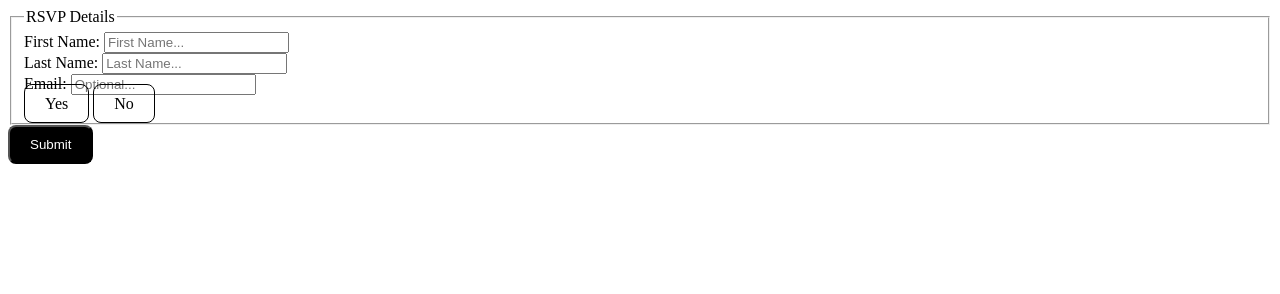
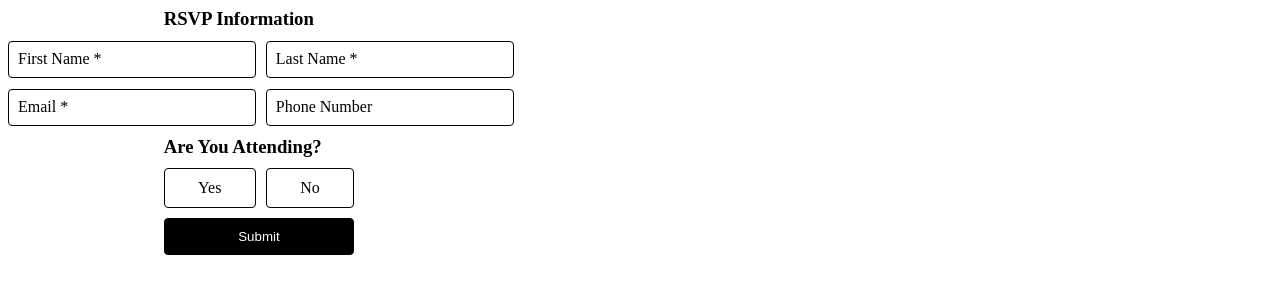
Before and after one commit to Zach-Shim/a-z-wedding.github.io, a plain HTML site: page app/rsvp.html in a window 1280 px wide. Drawn offline with Linux system fonts and the light colour scheme.

Commit message:
Improve form design.

```diff
--- a/app/rsvp.html
+++ b/app/rsvp.html
@@ -9,34 +9,28 @@
 </head>
 
 <body>
-    <form action="" method="POST">
-        <fieldset class="">
-            <legend>RSVP Details</legend>
+    <form action="" method="POST" class="grid wp-40 rsvp-container">
+        <h3 class="rsvp-heading m-0">RSVP Information</h3>
+        <input type="text" id="first-name" name="first_name" maxlength="15" required class="first-input"/>
+        <label for="first-name" class="first-input"><span>First Name</span> <span>*</span></label>
 
-            <div>
-                <label for="first-name">First Name:</label>
-                <input type="text" id="first-name" name="first_name" placeholder="First Name..." required/>
-            </div>
+        <input type="text" id="last-name" name="last_name" maxlength="15" required class="last-input"/>
+        <label for="last-name" class="last-input"><span>Last Name</span> <span>*</span></label>
 
-            <div>
-                <label for="last-name">Last Name:</label>
-                <input type="text" id="last-name" name="last_name" placeholder="Last Name..." required/>
-            </div>
+        <input type="email" id="email" name="email" class="email-input"/>
+        <label for="email" class="email-input"><span>Email</span> <span>*</span></label>
 
-            <div>
-                <label for="email">Email:</label>
-                <input type="email" id="email" name="email" placeholder="Optional..."/>
-            </div>
+        <input type="tel" id="phone" name="phone" class="phone-input"/>
+        <label for="phone" class="phone-input">Phone Number</label>
 
-            <div>
-                <input type="radio" id="yes" name="rsvp-choice" value="yes"/>
-                <label for="yes" class="px-20 py-10 br-med border-black">Yes</label>
+        <h3 class="attending-heading m-0">Are You Attending?</h3>
+        <input type="radio" id="yes" name="rsvp-choice" value="yes" class="checkbox-input-yes"/>
+        <label for="yes" class="checkbox-input-yes py-10 br-sm border-black">Yes</label>
 
-                <input type="radio" id="no" name="rsvp-choice" value="no"/>
-                <label for="no" class="px-20 py-10 br-med border-black">No</label>
-            </div>
-        </fieldset>
-        <button type="submit" class="bg-black color-white px-20 py-10 br-med bc-black">Submit</button>
+        <input type="radio" id="no" name="rsvp-choice" value="no" class="checkbox-input-no"/>
+        <label for="no" class="checkbox-input-no py-10 br-sm border-black">No</label>
+
+        <button type="submit" class="submit-button bg-black color-white px-20 py-10 br-sm border-black">Submit</button>
     </form>
 </body>
 
--- a/public/styles/common/common.css
+++ b/public/styles/common/common.css
@@ -1,4 +1,3 @@
-@import url("../forms.css");
 @import url("border.css");
 @import url("colors.css");
 @import url("flex.css");
--- a/public/styles/pages/rsvp.css
+++ b/public/styles/pages/rsvp.css
@@ -1,18 +1,42 @@
-input[type="radio"] {
-	display: none;
+/* RSVP Form  Grid */
+.rsvp-container
+{
+	grid-template: repeat(6, 1fr) / repeat(6, max(100px, 1fr));
+	gap: 10px;
 }
 
-input[type="radio"]:checked + label {
-	background-color: #00008b;
-	color: white;
+/* RSVP Form Children */
+.rsvp-container > input
+{
+	align-self: center;
+	padding: 10px;
+	border: thin solid black;
+	border-radius: 4px;
+	transition: border-color 1s ease-out 0.10s;
 }
 
-input[type="radio"] + label {
-	cursor: pointer;
-}
+.rsvp-container > label { align-self: center; padding: 10px; }
+.rsvp-container > input:hover { border-color: #3498db; }
+.rsvp-container > label:hover { cursor: text;}
+.rsvp-container > label:focus-within { font-size: 1px; }
 
-button[type="submit"]:hover {
-	background-color: darkslategray;
-	color: white;
-	cursor: pointer;
-}
+.rsvp-heading { grid-area: 1 / 3 / 1 / 5; }
+.first-input { grid-area: 2 / 1 / 2 / 4; }
+.first-input { grid-area: 2 / 1 / 2 / 4; }
+.last-input { grid-area: 2 / 4 / 2 / 7; }
+.email-input { grid-area: 3 / 1 / 3 / 4; }
+.phone-input { grid-area: 3 / 4 / 3 / 7; }
+.attending-heading { grid-area: 4 / 3 / 4 / 5; }
+.checkbox-input-yes { grid-area: 5 / 3 / 5 / 4; }
+.checkbox-input-no { grid-area: 5 / 4 / 5 / 5; }
+.submit-button { grid-area: 6 / 3 / 6 / 5; }
+
+/* Radio Yes or No */
+
+input[type="radio"] { display: none; }
+input[type="radio"]+ label { text-align: center; }
+input[type="radio"]:hover + label { cursor: pointer; background-color: rgb(235, 241, 243); }
+input[type="radio"]:checked + label { background-color: darkblue; color: white;}
+
+/* Form Submission */
+button[type="submit"]:hover { background-color: darkslategray; cursor: pointer; }
```
